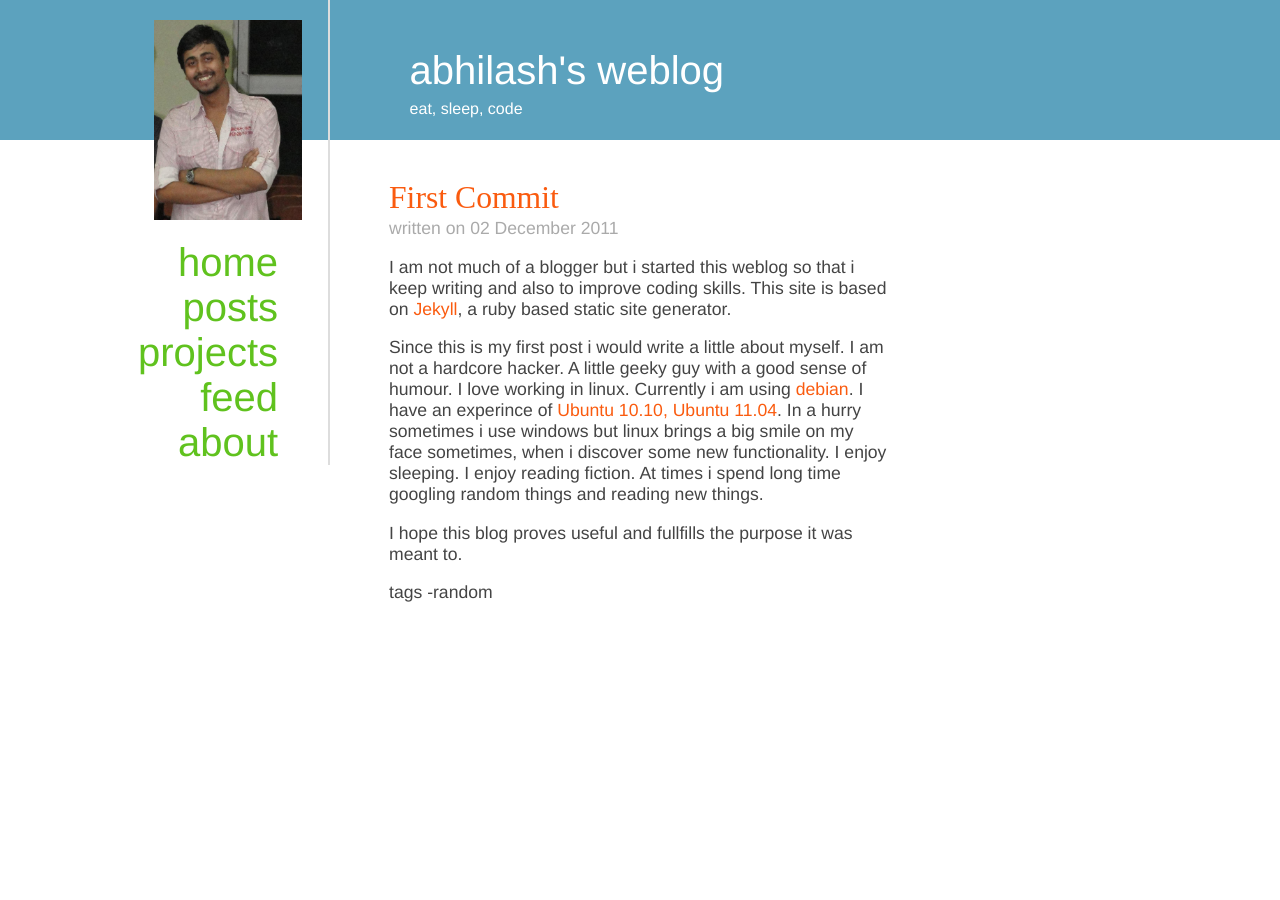
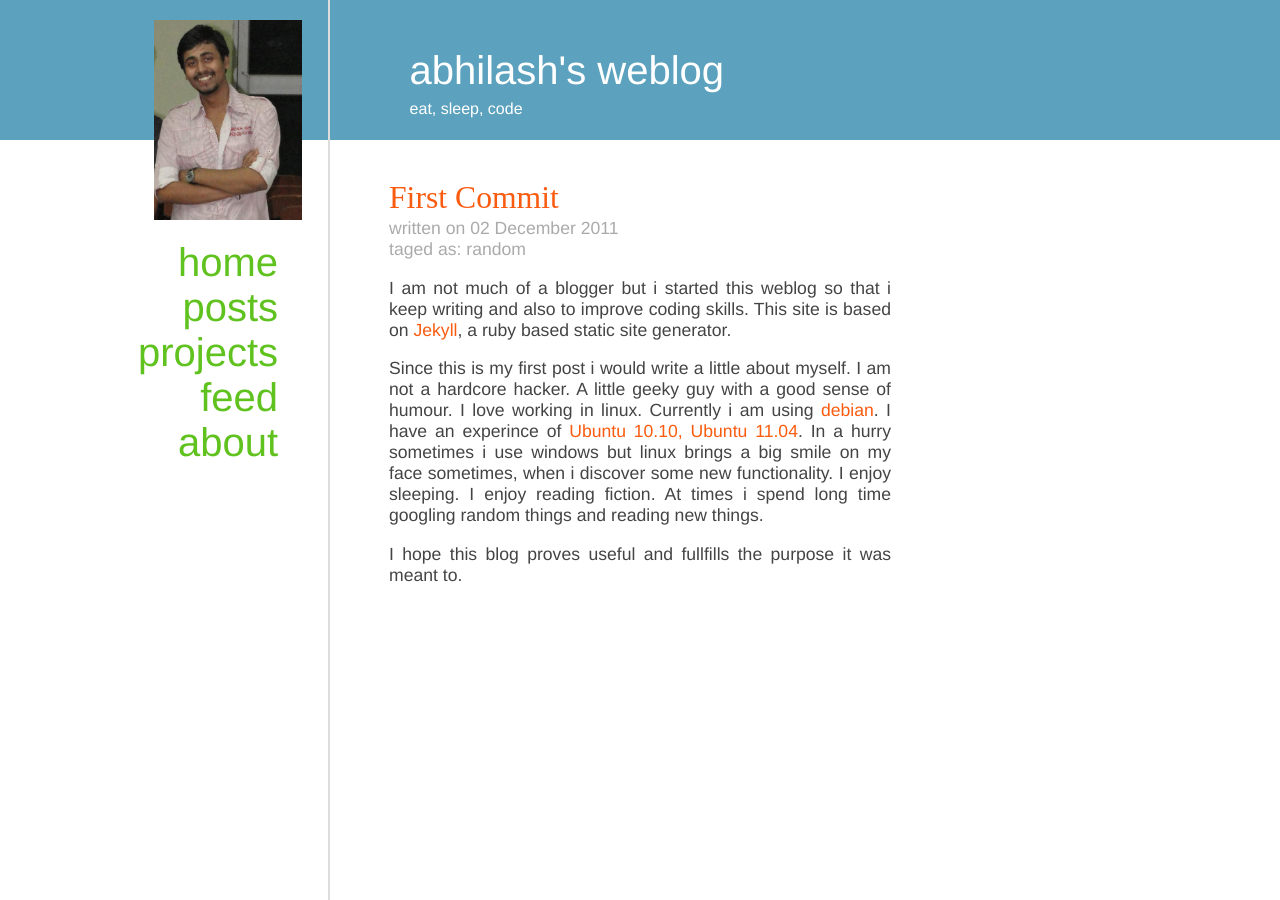
Before and after one commit to maxking/maxking.github.com, a Jekyll site: the page built from _posts/2011-12-02-first-commit.html, in a window 1280 px wide. Built offline with Jekyll 4.4.1, drawn with Linux system fonts in a browser that asks for light colours; some web fonts are replaced; Markdown is read by kramdown in place of the engine named in the settings; comment, search, counter and statistics services are not loaded.

Commit message:
some minor changes in the style

```diff
--- a/_includes/post.html
+++ b/_includes/post.html
@@ -1,13 +1,13 @@
 <h3 class="title"> <a href="{{ page.id }}.html"> {{ page.title }} </a></h3>
   <div class="date" >written on {{ page.date | date_to_long_string }}</div>
+    <div class="date">
+    {% unless page.tags == empty %}
+        taged as: {{ page.tags | join: "," }}
+    {% endunless %}
+    </div>
+
     {% if content %}
         {{ content }}
     {% else %}
         {{ page.content }}
     {% endif %}
-
-  <div class="tags-list">
-    {% unless page.tags == empty %}
-        tags {{ page.tags | limit: 2 | join: "," }}
-    {% endunless %}
-    </div>
--- a/_posts/2011-12-02-first-commit.html
+++ b/_posts/2011-12-02-first-commit.html
@@ -3,8 +3,7 @@ name: first-commit
 layout: post
 title: First Commit
 time: 2011-12-02 16:41:00.001000 +05:30
-tags:
- -random
+tags: random
 ---
 <p>I am not much of a blogger but i started this weblog so that i keep writing and also to improve coding skills.
 This site is based on <a href="http://github.com/mojombo/jekyll" title="jekyll">Jekyll</a>, a ruby based static
--- a/_posts/2012-01-12-ethical-hacking.html
+++ b/_posts/2012-01-12-ethical-hacking.html
@@ -3,8 +3,7 @@ name: ethical-hacking
 layout: post
 title: What is ethical hacking?
 time: 2012-01-12 01:27:58.001000 +05:30
-tags:
- -hacking
+tags: hacking
 ---
 <P>Wondering what is ethical hacking? The term hacking has been so much misinterpreted in common day language that people had to coin a new term called 'ethical hacking', just to be clear that all hackers do not rob-the-bank. So what does the term hacker actually mean? Simply that i am a curious person who likes to peep in other's codes or scribble an entirely new one.
 <p>Did you ever heard of the term 'ethical barber','ethical librarian',ethical doctor'? No. But hackers have to go out of their way to ensure others that they are in fact ethical. If you simply don't have the curiosity then you probably won't want the life of a hacker. And ethics, those you get from your momma, anyone else is not gona teach you those.
--- a/css/style.css
+++ b/css/style.css
@@ -22,6 +22,10 @@ body {
 a {
     text-decoration: None;
     color: #FA5B0F;
+}
+
+p {
+    text-align: justify;
 }
 
 a:hover {
@@ -73,6 +77,7 @@ div.page {
 
 div.sidebar {
     width: 200px;
+    height: 100%;
     margin: auto;
     float: left;
     border-right: 2px solid #dddddd;
```
Also changed, not shown: _layouts/home.html (+0 -8 lines), 1 other file.
